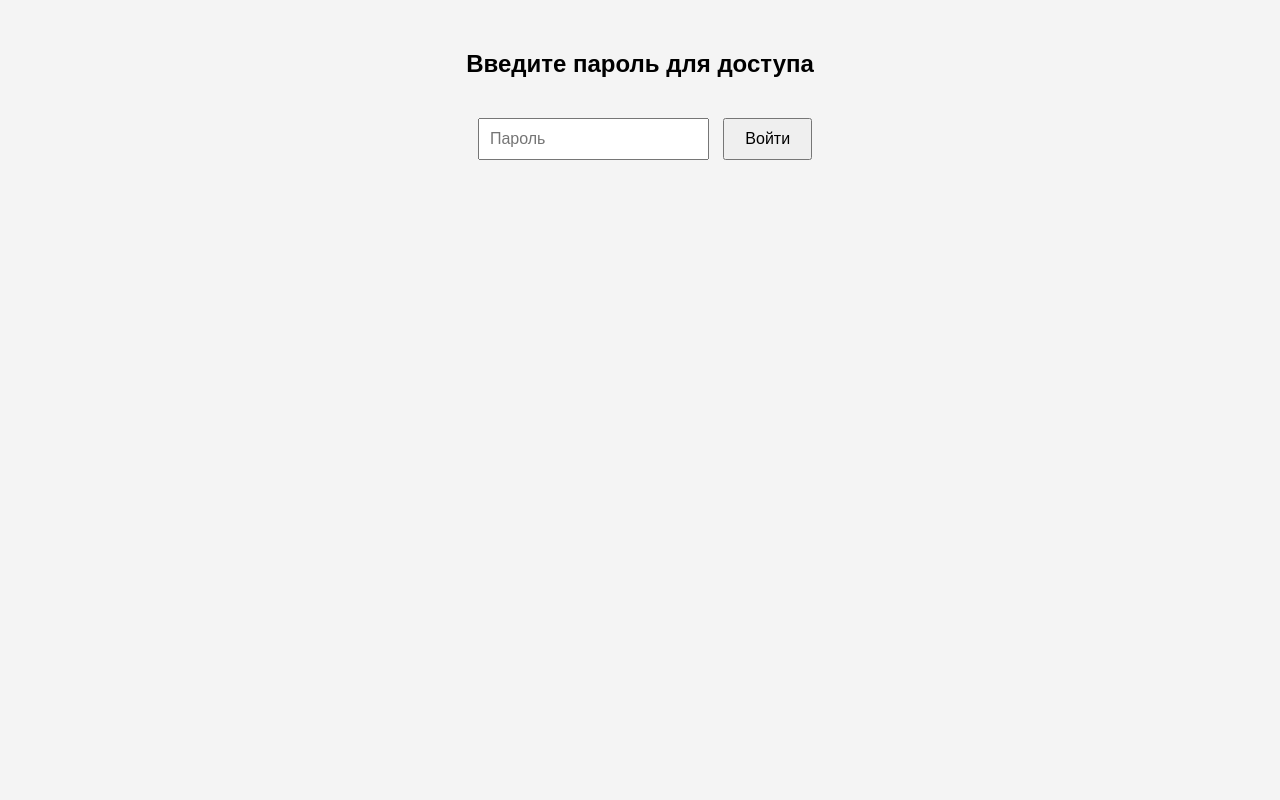
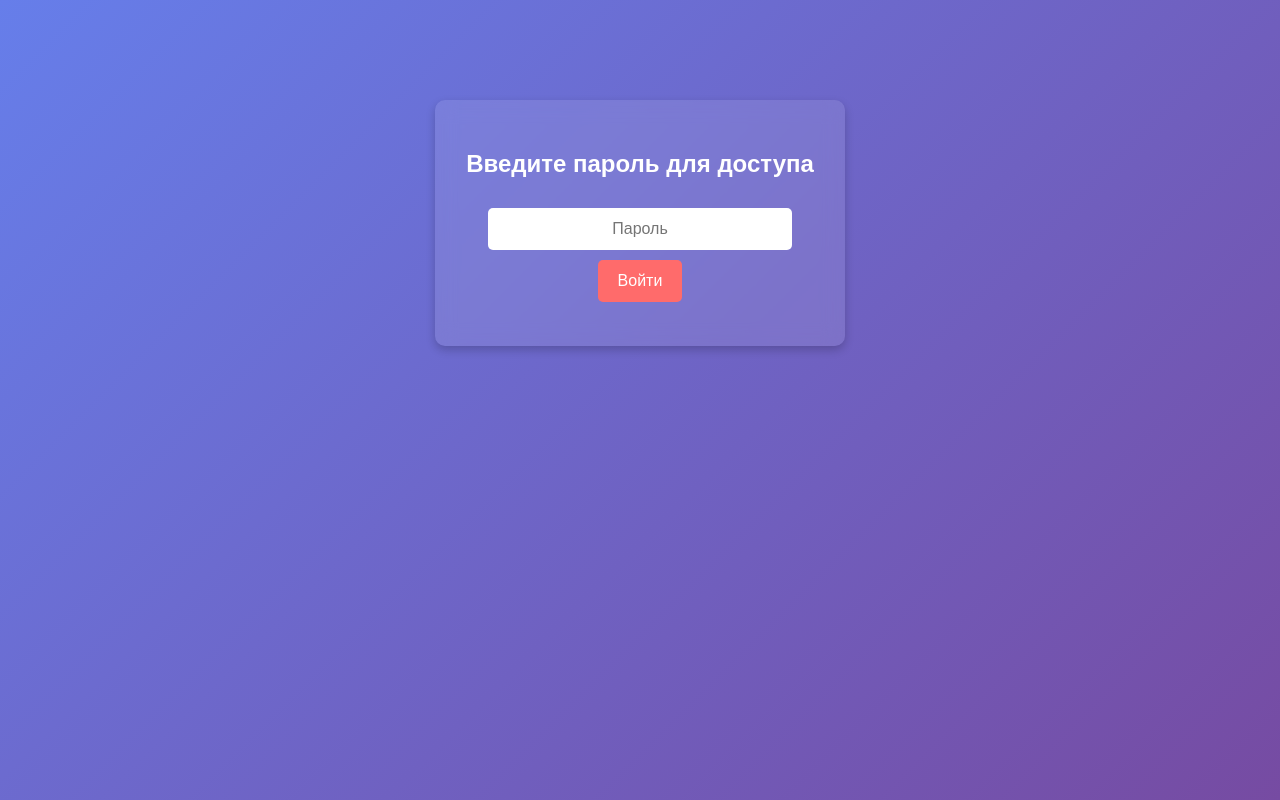
Before and after one commit to GabbasovT/test, a plain HTML site: page index.html in a window 1280 px wide. Drawn offline with Linux system fonts and the light colour scheme.

Commit message:
style fixed

```diff
--- a/style.css
+++ b/style.css
@@ -1,30 +1,61 @@
 body {
-    font-family: Arial, sans-serif;
+    font-family: "Arial", sans-serif;
     text-align: center;
-    background-color: #f4f4f4;
+    background: linear-gradient(135deg, #667eea, #764ba2);
+    color: #fff;
+    margin: 0;
+    padding: 0;
+    display: flex;
+    flex-direction: column;
+    align-items: center;
+    min-height: 100vh;
 }
 
+/* Блок входа */
 .login-container {
-    margin-top: 50px;
+    background: rgba(255, 255, 255, 0.1);
+    padding: 30px;
+    border-radius: 10px;
+    box-shadow: 0 4px 10px rgba(0, 0, 0, 0.2);
+    backdrop-filter: blur(10px);
+    margin-top: 100px;
+    max-width: 350px;
+    width: 100%;
 }
 
 input {
-    padding: 10px;
+    padding: 12px;
     font-size: 16px;
-    margin: 10px;
+    width: 80%;
+    margin: 10px 0;
+    border: none;
+    border-radius: 5px;
+    outline: none;
+    text-align: center;
 }
 
 button {
-    padding: 10px 20px;
+    padding: 12px 20px;
     font-size: 16px;
+    border: none;
+    border-radius: 5px;
+    background: #ff6b6b;
+    color: white;
     cursor: pointer;
+    transition: background 0.3s ease;
+}
+
+button:hover {
+    background: #e63946;
 }
 
 .error {
-    color: red;
+    color: #ffcccb;
     font-size: 14px;
+    margin-top: 10px;
 }
 
+/* Галерея */
 .gallery-container {
     margin: 20px;
 }
@@ -38,17 +69,36 @@ button {
 
 .image-card {
     background: white;
-    padding: 10px;
-    border-radius: 5px;
-    box-shadow: 0px 0px 5px rgba(0, 0, 0, 0.2);
+    padding: 15px;
+    border-radius: 10px;
+    box-shadow: 0px 4px 10px rgba(0, 0, 0, 0.3);
+    transition: transform 0.3s ease, box-shadow 0.3s ease;
+}
+
+.image-card:hover {
+    transform: scale(1.05);
+    box-shadow: 0px 6px 15px rgba(0, 0, 0, 0.4);
 }
 
 .image-card img {
     max-width: 300px;
     height: auto;
-    border-radius: 5px;
+    border-radius: 10px;
 }
 
-button {
+/* Кнопка выхода */
+.logout-button {
     margin-top: 20px;
+    padding: 12px 20px;
+    font-size: 16px;
+    border: none;
+    border-radius: 5px;
+    background: #4CAF50;
+    color: white;
+    cursor: pointer;
+    transition: background 0.3s ease;
 }
+
+.logout-button:hover {
+    background: #388E3C;
+}
```
